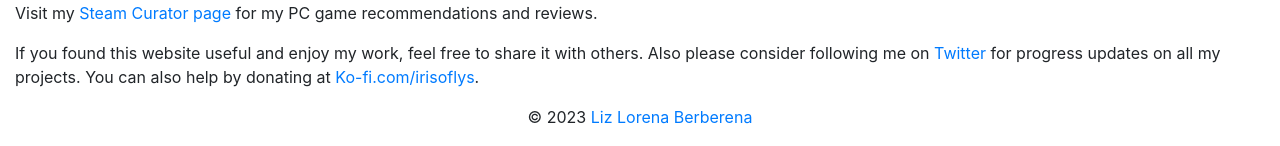
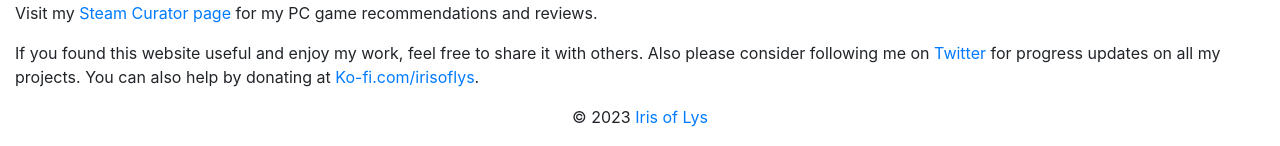
Before and after one commit to byliz/animal-game-database, a Jekyll site: the page built from index.html, in a window 1280 px wide. Shown: the part 1515-1661 px from the top of the page. Built offline with Jekyll 4.4.1, drawn with Linux system fonts in a browser that asks for light colours; nearby versions of some CDN libraries; the list of posts is cut into pages by our own code.

Commit message:
Update credits.html

```diff
--- a/_includes/credits.html
+++ b/_includes/credits.html
@@ -1,3 +1,3 @@
 <div id="credits">
-	<p style="text-align:center;margin-bottom:20px;">©	{{ site.time | date: '%Y' }} <a href="{{ site.url }}" target="_blank">Liz Lorena Berberena</a></p>
+	<p style="text-align:center;margin-bottom:20px;">©	{{ site.time | date: '%Y' }} <a href="{{ site.url }}" target="_blank">Iris of Lys</a></p>
 </div>
```
